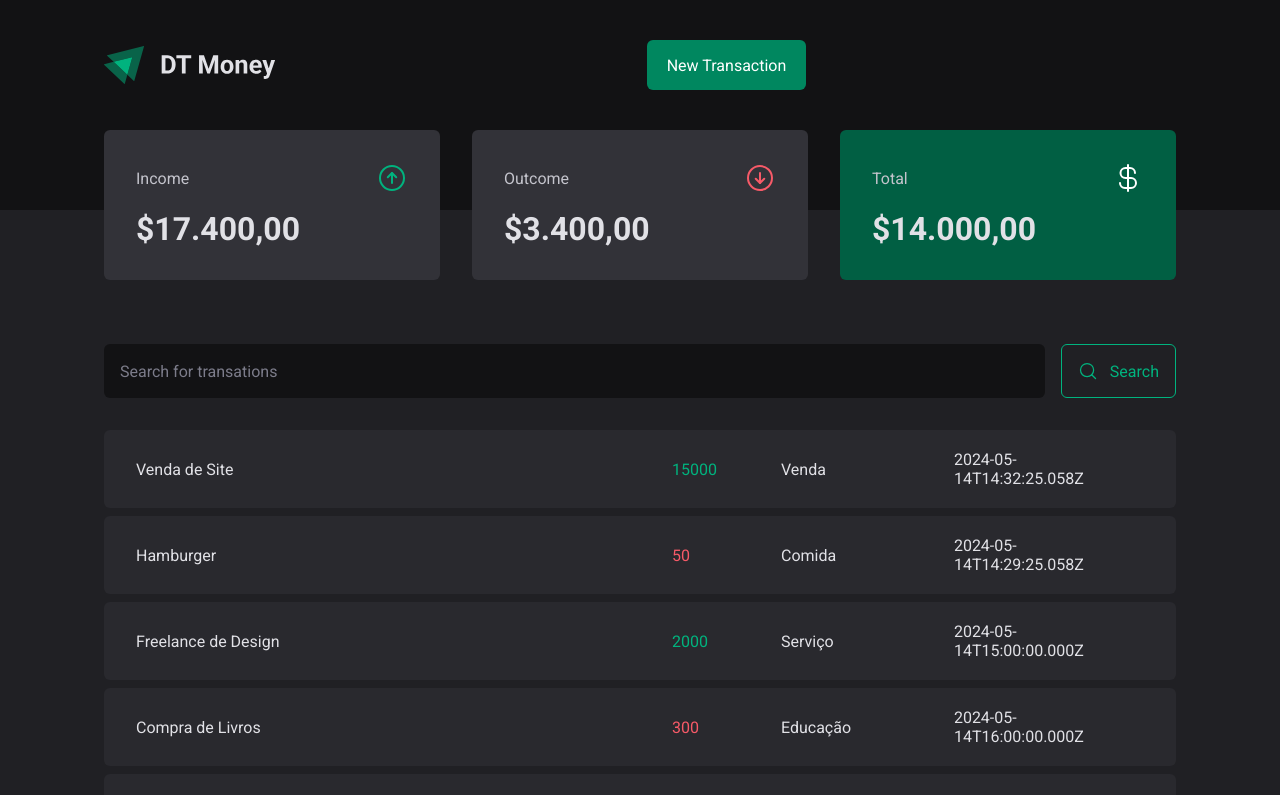
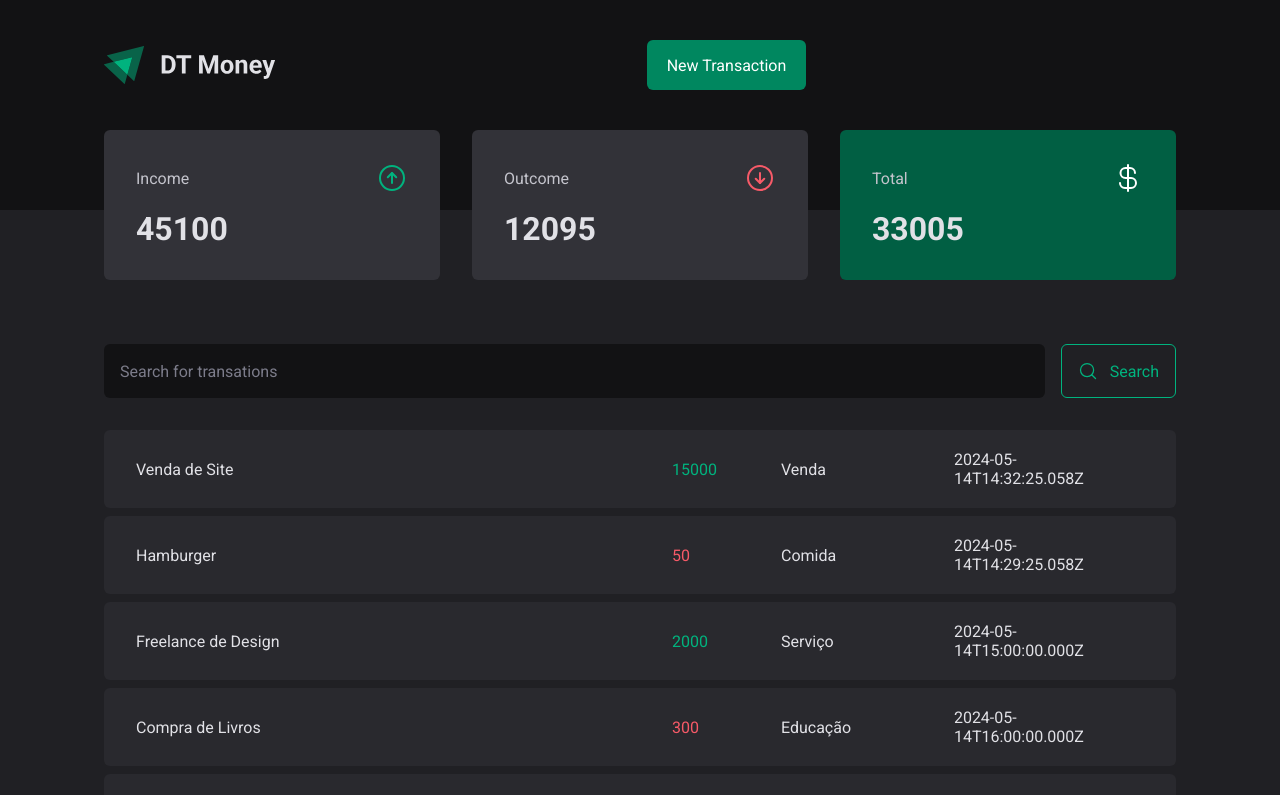
Before and after one commit to NandaoSpain/DtMoney, a React (Vite) app: page / in a window 1280 px wide. Shown: the top 795 px of the page. Built offline with nearby package versions, Linux system fonts and the light colour scheme; data requests are answered from the project's data file.

Commit message:
summary state context

```diff
--- a/src/components/Summary/index.tsx
+++ b/src/components/Summary/index.tsx
@@ -1,7 +1,29 @@
 import { ArrowCircleDown, ArrowCircleUp, CurrencyDollar } from "phosphor-react";
 import { SummaryCard, SummaryContainer } from "./styles";
+import { useContext } from "react";
+import { TransactionsContext } from "../../contexts/TransactionsContext";
 
 export function Summary() {
+  const { transactions } = useContext(TransactionsContext)
+
+  const summary = transactions.reduce(
+    (acc, transaction) => {
+      if(transaction.type === 'income') {
+        acc.income += transaction.price
+        acc.total += transaction.price
+      } else {
+        acc.outcome += transaction.price
+        acc.total -= transaction.price
+      }
+      return acc
+    },
+    {
+      income: 0,
+      outcome: 0,
+      total: 0
+    }
+  )
+
   return(
     <SummaryContainer>
       <SummaryCard>
@@ -9,21 +31,21 @@
           <span>Income</span>
           <ArrowCircleUp size={32} color="#00b37e"/>
         </header>
-        <strong>$17.400,00</strong>
+        <strong>{summary.income}</strong>
       </SummaryCard>
       <SummaryCard>
         <header>
           <span>Outcome</span>
           <ArrowCircleDown size={32} color="#f75a68"/>
         </header>
-        <strong>$3.400,00</strong>
+        <strong>{summary.outcome}</strong>
       </SummaryCard>
       <SummaryCard variant="green">
         <header>
           <span>Total</span>
           <CurrencyDollar size={32} color="#fff"/>
         </header>
-        <strong>$14.000,00</strong>
+        <strong>{summary.total}</strong>
       </SummaryCard>
     </SummaryContainer>
   )
```
